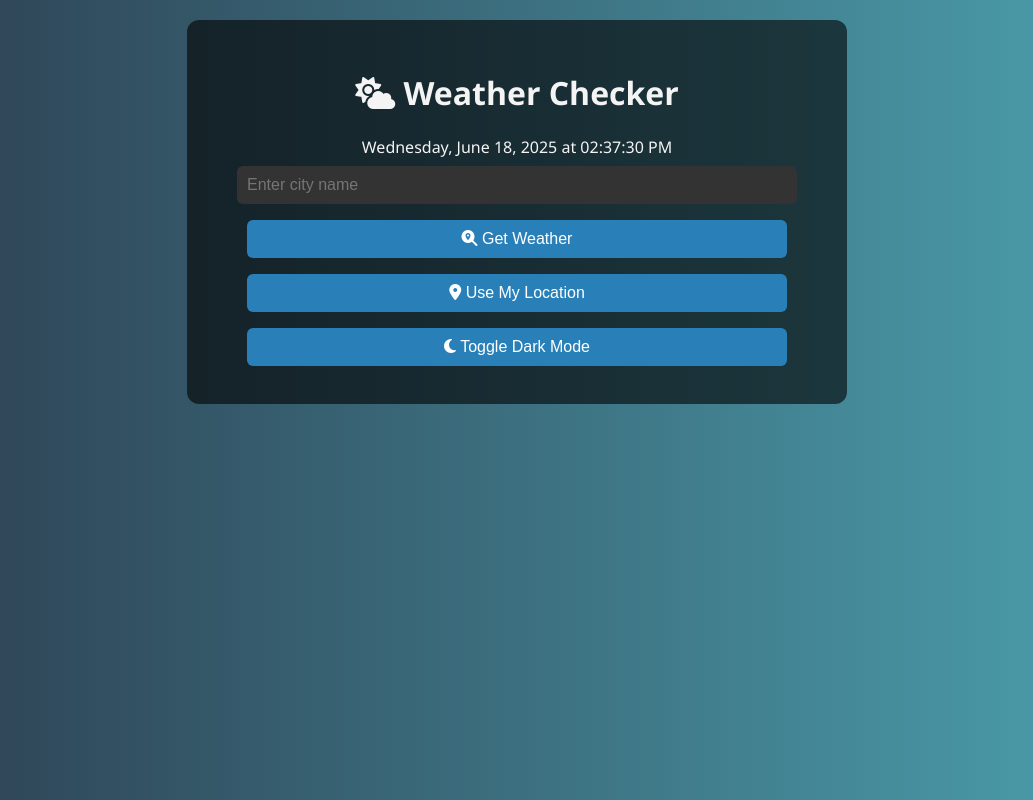
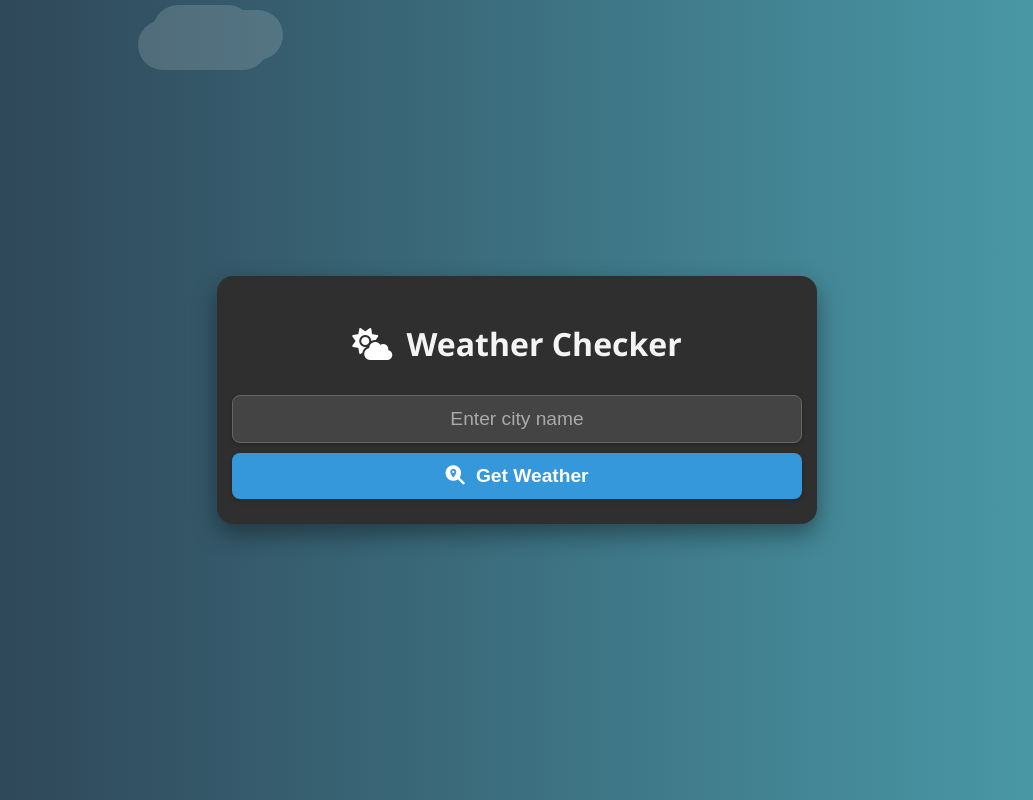
Before and after one commit to NirajG45/project-task5, a Flask app: page / in a window 1280 px wide. Shown: the whole page, without its empty margins (123-1156 px from the left). Run offline with Flask 3, Linux system fonts and the light colour scheme.

Commit message:
this is project-task-5 1i6, 2i4

```diff
--- a/static/style.css
+++ b/static/style.css
@@ -1,75 +1,142 @@
+:root {
+      --font-xs: clamp(0.85rem, 1.5vw, 1rem);
+      --font-sm: clamp(1rem, 2vw, 1.2rem);
+      --font-md: clamp(1.2rem, 2.5vw, 1.4rem);
+      --font-lg: clamp(1.5rem, 4vw, 2rem);
+    }
+
+    * {
+      box-sizing: border-box;
+    }
+
     body {
-  font-family: 'Segoe UI', sans-serif;
+      display: flex;
+      justify-content: center;
+      align-items: center;
+      flex-direction: column;
+      min-height: 100vh;
+      padding: 20px 10px;
+      margin: 0;
+      font-family: 'Segoe UI', Tahoma, Geneva, Verdana, sans-serif;
       background: linear-gradient(to right, #2c3e50, #4ca1af);
       color: #f4f4f4;
-  margin: 0;
-  padding: 20px;
+      overflow-x: hidden;
       text-align: center;
     }
 
+    .cloud {
+      position: fixed;
+      top: 20px;
+      left: -150px;
+      width: 100px;
+      height: 50px;
+      background: #fff;
+      border-radius: 50px;
+      box-shadow:
+        30px 0 #fff,
+        15px -15px #fff,
+        45px -10px #fff;
+      opacity: 0.15;
+      animation: moveCloud 25s linear infinite;
+      z-index: 0;
+    }
+
+    @keyframes moveCloud {
+      0% { left: -150px; }
+      100% { left: 110%; }
+    }
+
     .container {
-  background: rgba(0,0,0,0.6);
-  padding: 30px;
-  border-radius: 12px;
       max-width: 600px;
-  margin: auto;
+      width: 100%;
+      margin: 0 auto;
+      background-color: #2f2f2f;
+      padding: 25px 15px;
+      border-radius: 16px;
+      box-shadow: 0 10px 25px rgba(0, 0, 0, 0.4);
+      position: relative;
+      z-index: 1;
+      text-align: center;
+    }
+
+    h1 {
+      font-size: var(--font-lg);
+      margin-bottom: 10px;
+    }
+
+    .datetime {
+      font-size: var(--font-xs);
+      margin-bottom: 20px;
+      color: #ccc;
     }
 
     input, button {
-  width: 90%;
-  margin: 8px;
-  padding: 10px;
-  border-radius: 6px;
-  font-size: 16px;
+      width: 100%;
+      padding: 12px;
+      font-size: var(--font-sm);
+      margin-top: 10px;
+      border-radius: 8px;
       border: none;
       outline: none;
+      box-shadow: 0 2px 5px rgba(0, 0, 0, 0.2);
+      text-align: center;
     }
 
     input {
-  background: #333;
+      background: #444;
       color: white;
+      border: 1px solid #666;
+    }
+
+    input::placeholder {
+      color: #aaa;
     }
 
     button {
-  background: #2980b9;
+      background-color: #3498db;
       color: white;
-  cursor: pointer;
+      font-weight: bold;
+      transition: background 0.3s ease;
     }
 
     button:hover {
-  background: #1f5f8a;
+      background-color: #2980b9;
     }
 
-ul {
-  list-style: none;
-  padding: 0;
+    h2, p {
+      font-size: var(--font-sm);
+      color: #e0e0e0;
+      margin: 10px 0;
+      text-align: center;
     }
 
     canvas {
       margin-top: 25px;
+      width: 100% !important;
+      height: auto !important;
+      max-height: 300px;
       background: #1f1f1f;
       border-radius: 10px;
       padding: 5px;
     }
 
-.dark {
-  background: #121212 !important;
-  color: #e0e0e0 !important;
+    .error {
+      color: #e74c3c;
+      font-size: var(--font-xs);
+      margin-top: 10px;
     }
 
-.dark .container {
-  background: #1e1e1e !important;
-}
-
-.dark input {
-  background: #333 !important;
+    i {
+      margin-right: 6px;
       color: #fff;
     }
 
-.dark button {
-  background-color: #555 !important;
+    @media (max-width: 480px) {
+      body {
+        padding: 10px;
       }
 
-.dark canvas {
-  background-color: #222 !important;
+      .container {
+        padding: 20px 12px;
       }
+    }
--- a/templates/index.html
+++ b/templates/index.html
@@ -16,47 +16,20 @@
     <div class="datetime">
       <span id="currentDateTime"></span>
     </div>
+
     <form method="post">
       <input type="text" name="city" placeholder="Enter city name" required />
       <button type="submit"><i class="fas fa-search-location"></i> Get Weather</button>
-      <button type="button" onclick="getCurrentLocation()">
-        <i class="fas fa-map-marker-alt"></i> Use My Location
-      </button>
     </form>
 
     {% if weather %}
-      <h2><img src="{{ weather.flag }}"> Weather in {{ weather.city }}, {{ weather.country }}</h2>
-      <p><strong>{{ weather.description }}</strong></p>
-      <p><i class="fas fa-thermometer-half"></i> Temp: {{ weather.temperature }}°C (Feels like: {{ weather.feels_like }}°C)</p>
-      <p><i class="fas fa-tint"></i> Humidity: {{ weather.humidity }}%</p>
-      <p><i class="fas fa-wind"></i> Wind: {{ weather.wind }} m/s</p>
-      <p><i class="fas fa-gauge-high"></i> Pressure: {{ weather.pressure }} hPa</p>
-      <p><i class="fas fa-clock"></i> Last updated: {{ weather.updated }}</p>
+      <h2><i class="fas fa-map-marker-alt"></i> Weather in {{ weather.city }}</h2>
+      <p><strong><i class="fas fa-cloud"></i> {{ weather.description }}</strong></p>
+      <p><i class="fas fa-thermometer-half"></i> Temperature: {{ weather.temperature }}°C</p>
     {% endif %}
 
     {% if chart_data %}
       <canvas id="weatherChart"></canvas>
-    {% endif %}
-
-    {% if history %}
-      <h3><i class="fas fa-history"></i> Recent Searches</h3>
-      <ul>
-        {% for item in history %}
-          <li>{{ item }}</li>
-        {% endfor %}
-      </ul>
-    {% endif %}
-
-    {% if error %}
-      <p class="error">{{ error }}</p>
-    {% endif %}
-
-    <button onclick="toggleDarkMode()"><i class="fas fa-moon"></i> Toggle Dark Mode</button>
-  </div>
-
-  <script src="{{ url_for('static', filename='script.js') }}"></script>
-
-  <!-- ✅ Final Embedded Script with Chart.js and DateTime -->
       <script>
         document.addEventListener("DOMContentLoaded", () => {
           const now = new Date();
@@ -69,7 +42,6 @@
             document.getElementById("currentDateTime").textContent = new Date().toLocaleString('en-US', options);
           }, 1000);
 
-      {% if chart_data %}
           const labels = JSON.parse('{{ chart_data | map(attribute="time") | list | tojson | safe }}');
           const data = JSON.parse('{{ chart_data | map(attribute="temp") | list | tojson | safe }}');
 
@@ -93,17 +65,32 @@
               responsive: true,
               plugins: {
                 legend: {
-              labels: { color: '#fff' }
+                  labels: {
+                    color: '#fff'
+                  }
                 }
               },
               scales: {
-            x: { ticks: { color: '#ccc' } },
-            y: { ticks: { color: '#ccc' } }
+                x: {
+                  ticks: {
+                    color: '#ccc'
+                  }
+                },
+                y: {
+                  ticks: {
+                    color: '#ccc'
+                  }
+                }
               }
             }
           });
-      {% endif %}
         });
       </script>
+    {% endif %}
+
+    {% if error %}
+      <p class="error">{{ error }}</p>
+    {% endif %}
+  </div>
 </body>
 </html>
```
Lines whose indentation alone changed are shown as unchanged.
